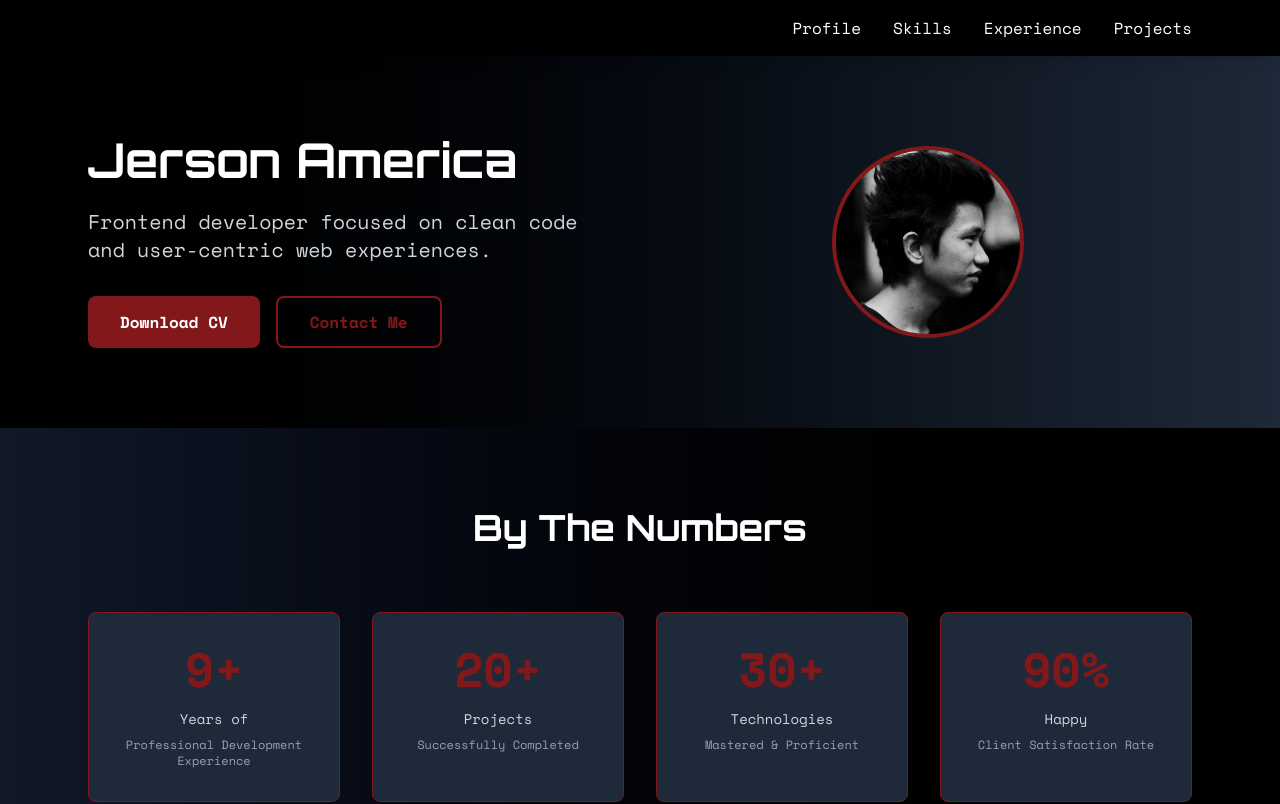
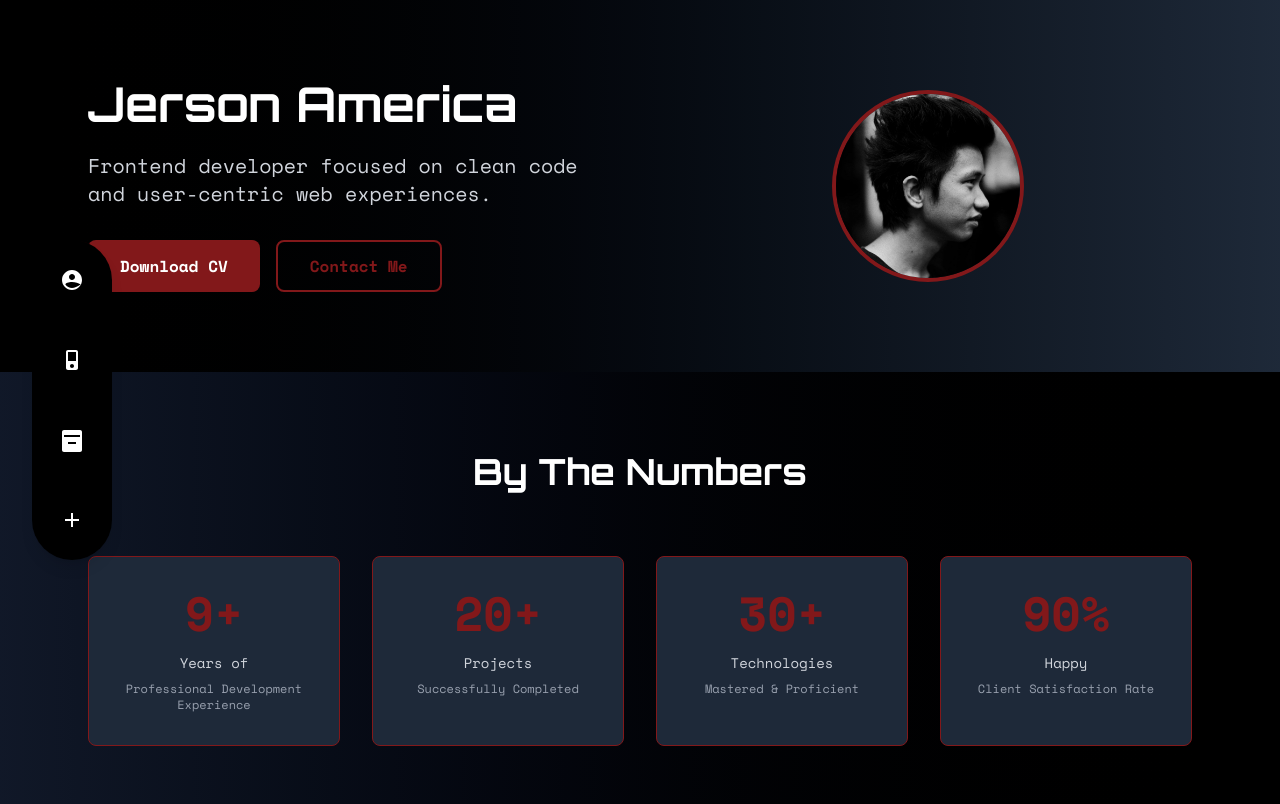
Before and after one commit to jersonamerica/portfolio-v2, a Next.js app: page / in a window 1280 px wide. Shown: the top 804 px of the page. Built offline with nearby package versions, Linux system fonts and the light colour scheme.

Commit message:
update navigation

```diff
--- a/src/app/sections/Navigation.tsx
+++ b/src/app/sections/Navigation.tsx
@@ -1,30 +1,123 @@
+"use client";
+
+import { useState } from "react";
+
+const NavIcon = ({
+  icon,
+  label,
+  href,
+}: {
+  icon: React.ReactNode;
+  label: string;
+  href: string;
+}) => (
+  <a
+    href={href}
+    className="group relative flex items-center justify-center w-12 h-12 text-white hover:text-red-500 transition-all duration-300"
+    title={label}
+  >
+    {icon}
+    <span className="absolute left-16 bg-black bg-opacity-90 text-white text-xs px-2 py-1 rounded opacity-0 group-hover:opacity-100 transition-opacity duration-300 whitespace-nowrap pointer-events-none">
+      {label}
+    </span>
+  </a>
+);
+
+const navItems = [
+  {
+    href: "#profile",
+    label: "Profile",
+    icon: (
+      <svg className="w-6 h-6" fill="currentColor" viewBox="0 0 24 24">
+        <path d="M12 2C6.48 2 2 6.48 2 12s4.48 10 10 10 10-4.48 10-10S17.52 2 12 2zm0 4c1.66 0 3 1.34 3 3s-1.34 3-3 3-3-1.34-3-3 1.34-3 3-3zm0 14c-2.67 0-5.14-1.34-6.63-3.57C5.5 15.13 8.5 14 12 14s6.5 1.13 8.63 2.43C17.14 18.66 14.67 20 12 20z" />
+      </svg>
+    ),
+  },
+  {
+    href: "#skills",
+    label: "Skills",
+    icon: (
+      <svg className="w-6 h-6" fill="currentColor" viewBox="0 0 24 24">
+        <path d="M16 2H8c-1.1 0-2 .9-2 2v16c0 1.1.9 2 2 2h8c1.1 0 2-.9 2-2V4c0-1.1-.9-2-2-2zm-4 18c-1.1 0-2-.9-2-2s.9-2 2-2 2 .9 2 2-.9 2-2 2zm4-7H8V4h8v9z" />
+      </svg>
+    ),
+  },
+  {
+    href: "#experience",
+    label: "Experience",
+    icon: (
+      <svg className="w-6 h-6" fill="currentColor" viewBox="0 0 24 24">
+        <path d="M20 2H4c-1.1 0-2 .9-2 2v18c0 1.1.9 2 2 2h16c1.1 0 2-.9 2-2V4c0-1.1-.9-2-2-2zm-4 14h-8v-2h8v2zm4-7h-16v-2h16v2z" />
+      </svg>
+    ),
+  },
+  {
+    href: "#projects",
+    label: "Projects",
+    icon: (
+      <svg className="w-6 h-6" fill="currentColor" viewBox="0 0 24 24">
+        <path d="M19 13h-6v6h-2v-6H5v-2h6V5h2v6h6v2z" />
+      </svg>
+    ),
+  },
+];
+
 export default function Navigation() {
+  const [isOpen, setIsOpen] = useState(false);
+
   return (
-    <nav className="sticky top-0 z-50 bg-black text-white shadow-lg">
-      <div className="max-w-6xl mx-auto px-6 py-4 flex justify-end items-center">
-        <ul className="flex gap-8">
-          <li>
-            <a href="#profile" className="hover:text-red-900 transition">
-              Profile
-            </a>
-          </li>
-          <li>
-            <a href="#skills" className="hover:text-red-900 transition">
-              Skills
-            </a>
-          </li>
-          <li>
-            <a href="#experience" className="hover:text-red-900 transition">
-              Experience
-            </a>
-          </li>
-          <li>
-            <a href="#projects" className="hover:text-red-900 transition">
-              Projects
-            </a>
-          </li>
+    <>
+      {/* Desktop Navigation */}
+      <nav className="hidden md:flex fixed left-8 top-1/2 transform -translate-y-1/2 z-50 bg-black bg-opacity-20 backdrop-blur-sm rounded-full p-4 shadow-lg">
+        <ul className="flex flex-col gap-8 items-center">
+          {navItems.map((item) => (
+            <li key={item.href}>
+              <NavIcon href={item.href} label={item.label} icon={item.icon} />
+            </li>
+          ))}
         </ul>
-      </div>
-    </nav>
+      </nav>
+
+      {/* Mobile Navigation */}
+      <nav className="md:hidden fixed top-0 left-0 right-0 z-50 bg-black bg-opacity-20 backdrop-blur-sm">
+        <div className="px-4 py-4 flex items-center justify-between">
+          <button
+            onClick={() => setIsOpen(!isOpen)}
+            className="w-10 h-10 flex items-center justify-center text-white hover:text-red-500 transition-colors cursor-pointer"
+            aria-label="Toggle menu"
+          >
+            {isOpen ? (
+              <svg className="w-6 h-6" fill="currentColor" viewBox="0 0 24 24">
+                <path d="M19 6.41L17.59 5 12 10.59 6.41 5 5 6.41 10.59 12 5 17.59 6.41 19 12 13.41 17.59 19 19 17.59 13.41 12z" />
+              </svg>
+            ) : (
+              <svg className="w-6 h-6" fill="currentColor" viewBox="0 0 24 24">
+                <path d="M3 18h18v-2H3v2zm0-5h18v-2H3v2zm0-7v2h18V6H3z" />
+              </svg>
+            )}
+          </button>
+        </div>
+
+        {/* Mobile Menu */}
+        {isOpen && (
+          <div className="bg-black bg-opacity-30 backdrop-blur-sm border-t border-white border-opacity-10">
+            <ul className="flex flex-col gap-2 px-4 py-4">
+              {navItems.map((item) => (
+                <li key={item.href}>
+                  <a
+                    href={item.href}
+                    className="flex items-center gap-3 w-full px-4 py-3 text-white hover:text-red-500 hover:bg-white hover:bg-opacity-5 rounded transition-all duration-300"
+                    onClick={() => setIsOpen(false)}
+                  >
+                    <span className="w-6 h-6 flex-shrink-0">{item.icon}</span>
+                    <span>{item.label}</span>
+                  </a>
+                </li>
+              ))}
+            </ul>
+          </div>
+        )}
+      </nav>
+    </>
   );
 }
--- a/src/app/sections/ProjectsSection.tsx
+++ b/src/app/sections/ProjectsSection.tsx
@@ -43,7 +43,7 @@ const projects = [
     title: "Covid19 Tracker",
     description:
       "A real-time tracking application for monitoring global and local COVID-19 statistics. Features include up-to-date case numbers, recoveries, and fatalities presented in an easy-to-understand format. Interactive charts and maps help visualize the spread of the virus, making it a valuable tool for staying informed during the pandemic.",
-    tags: ["React", "Redux", "Typescript", "Material UI"],
+    tags: ["React", "Vite", "Typescript", "Recharts", "Material UI"],
     gradient: "from-black via-red-900 to-black",
     url: "https://covid19-virus-tracker-v2.netlify.app/",
     image: "/covid19tracker.PNG",
```
